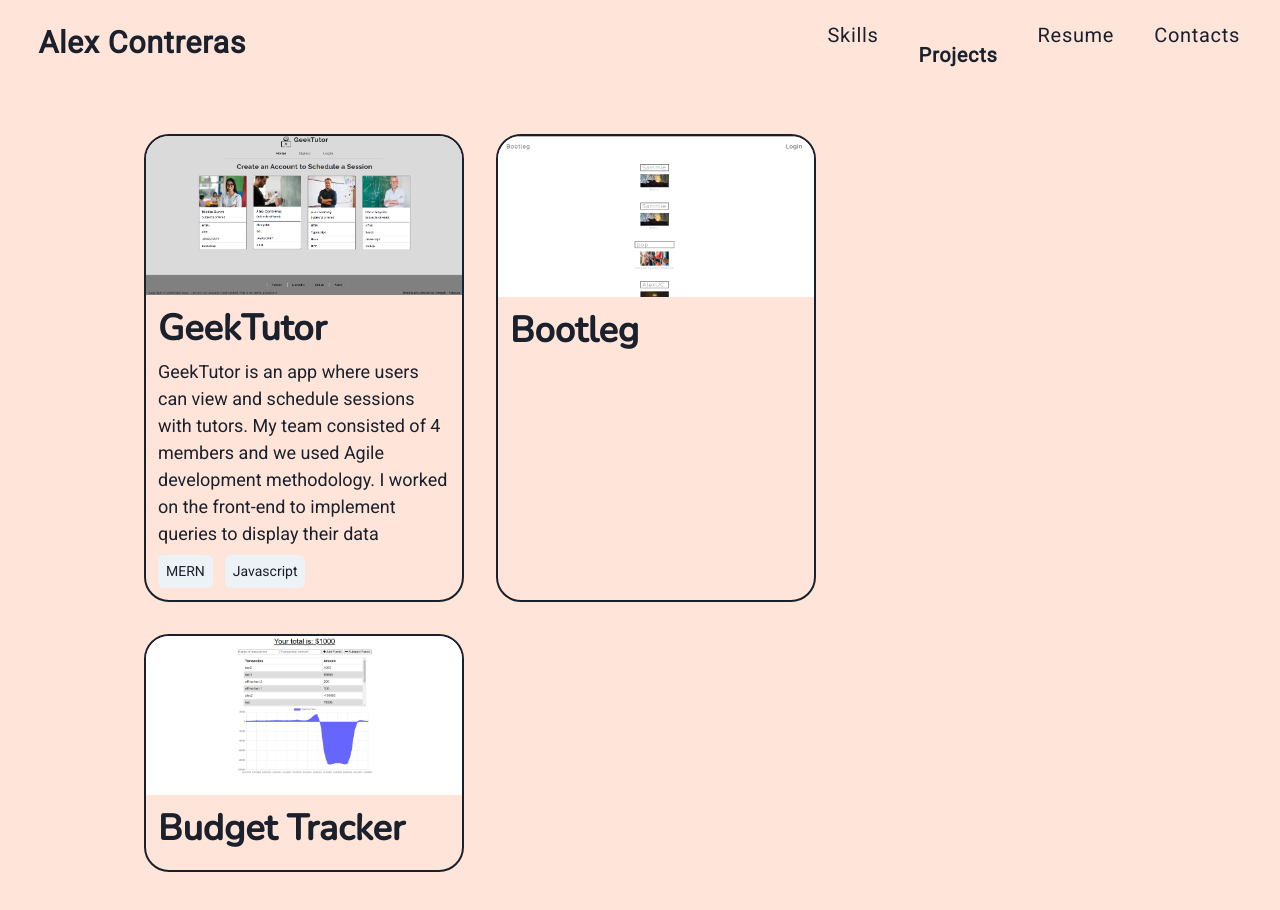
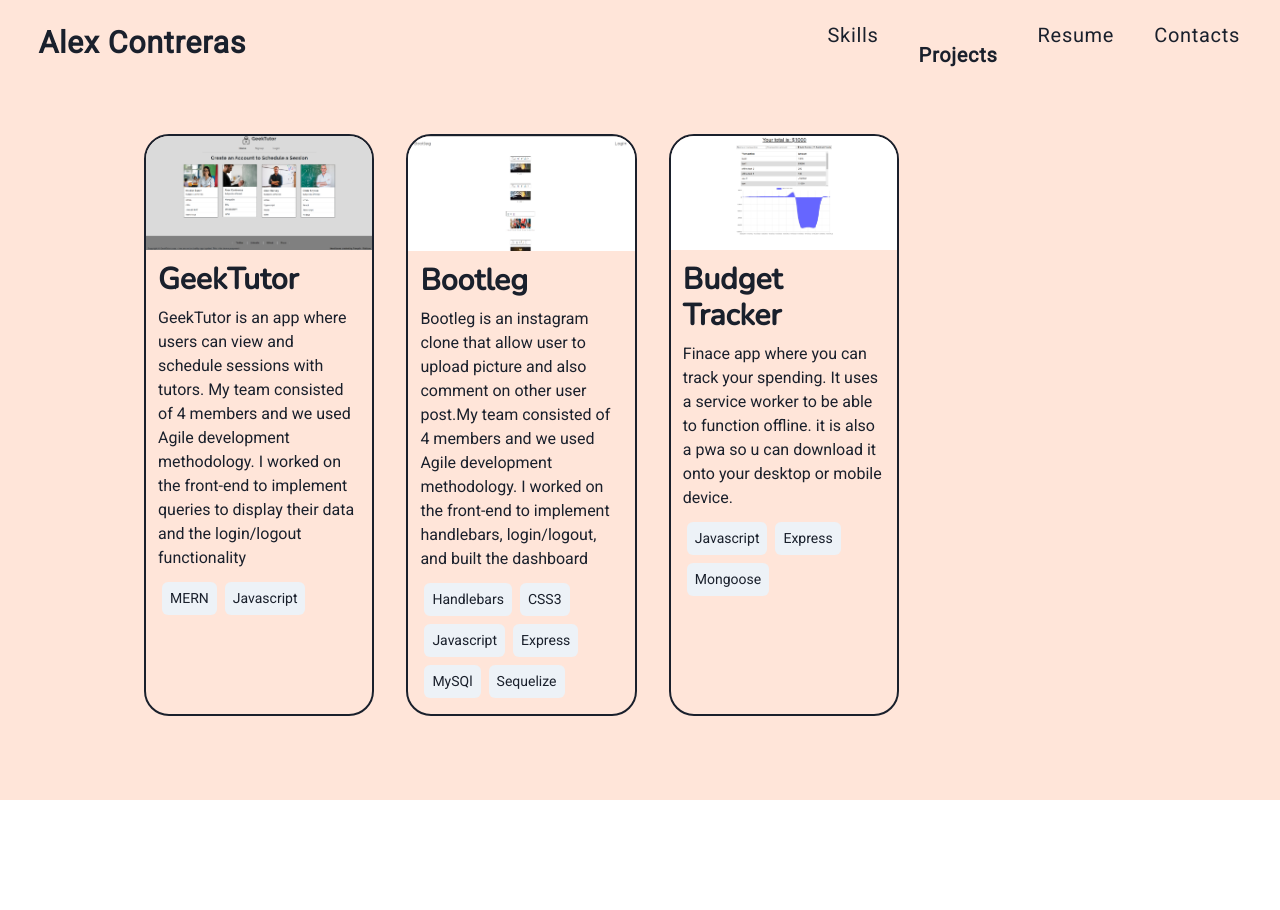
Before and after one commit to AlexUrielContreras/alex-website, a React (Create React App) app: page / in a window 1280 px wide. Both pictures are taken after a click on the link "Projects". Shown: the top 910 px of the page. After the commit the page ends 800 px from the top, so only its background shows below. Built offline with nearby package versions, Linux system fonts and the light colour scheme.

Commit message:
style: added tags for tech list and updated descriptions

```diff
--- a/src/componets/Project.js
+++ b/src/componets/Project.js
@@ -1,18 +1,20 @@
-import { Box,Image,Heading, Text, Tag } from '@chakra-ui/react'
+import { Box,Image,Heading, Text, Tag, Flex } from '@chakra-ui/react'
 
 function Project({info}) {
     console.log(info)
 
     const {name , description, tech} = info
     return (
-        <Box border='2px' borderRadius='25' w={{base:'80vw', md: '60vw', lg:'25vw'}}  m={4} _hover={{boxShadow:'dark-lg'}}>
+        <Box border='2px' borderRadius='25' w={{base:'80vw', md: '60vw', lg:'18vw'}}  m={4} _hover={{boxShadow:'dark-lg'}}>
             <Image borderTopRadius='23' src={require(`../assets/project-img/${name}.png`)} />
             <Box p={3}>
-                <Heading as='h3'>{name}</Heading>
-                <Text as='p' fontSize={{base:'lg'}} my='2' >{description}</Text>
-                {tech.map((lang) => (
-                    <Tag mr='3' p='2'  key={lang}>{lang}</Tag>
-                ))}
+                <Heading as='h3' fontSize='3xl'>{name}</Heading>
+                <Text as='p' fontSize={{base:'md'}} my='2' >{description}</Text>
+                <Flex wrap='wrap'>
+                    {tech.map((lang) => (
+                        <Tag p='2' m='1' key={lang}>{lang}</Tag>
+                    ))}
+                </Flex>
             </Box>
         </Box>
     )
--- a/src/pages/Projects.js
+++ b/src/pages/Projects.js
@@ -7,18 +7,18 @@ function Projects() {
     const projectInfo = [
         {
             name: 'GeekTutor',
-            description: 'GeekTutor is an app where users can view and schedule sessions with tutors. My team consisted of 4 members and we used Agile development methodology. I worked on the front-end to implement queries to display their data',
+            description: 'GeekTutor is an app where users can view and schedule sessions with tutors. My team consisted of 4 members and we used Agile development methodology. I worked on the front-end to implement queries to display their data and the login/logout functionality',
             tech: ['MERN', 'Javascript']
         },
         {
             name: 'Bootleg',
-            description: '',
-            tech: []
+            description: 'Bootleg is an instagram clone that allow user to upload picture and also comment on other user post.My team consisted of 4 members and we used Agile development methodology. I worked on the front-end to implement handlebars, login/logout, and built the dashboard',
+            tech: ['Handlebars', 'CSS3','Javascript', 'Express', 'MySQl', 'Sequelize']
         },
         {
             name: 'Budget Tracker',
-            description: '',
-            tech: []
+            description: 'Finace app where you can track your spending. It uses a service worker to be able to function offline. it is also a pwa so u can download it onto your desktop or mobile device.',
+            tech: ['Javascript', 'Express', 'Mongoose']
         }
     ];
 
```
